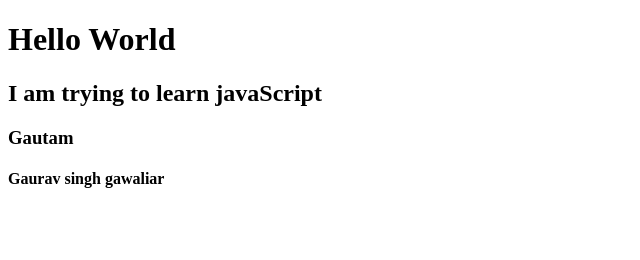
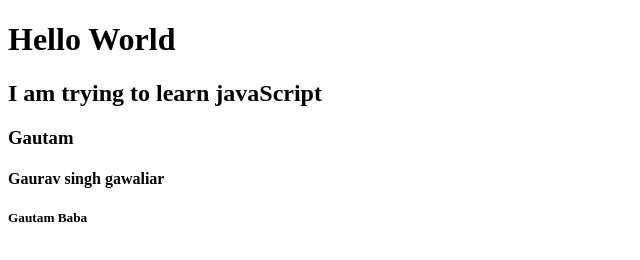
Before and after one commit to gauravKS007/test, a plain HTML site: page index.html in a window 1280 px wide. Shown: the full height of the page, 0-640 px from the left. Drawn offline with Linux system fonts and the light colour scheme.

Commit message:
added 5th heading

```diff
--- a/index.html
+++ b/index.html
@@ -10,6 +10,7 @@
     <h2>I am trying to learn javaScript</h2>
     <h3>Gautam</h3>
 	<h4>Gaurav  singh gawaliar</h4>
+	<h5>Gautam Baba</h5>
     <Script src="index.js"></Script>
 </body>
 </html>
```
